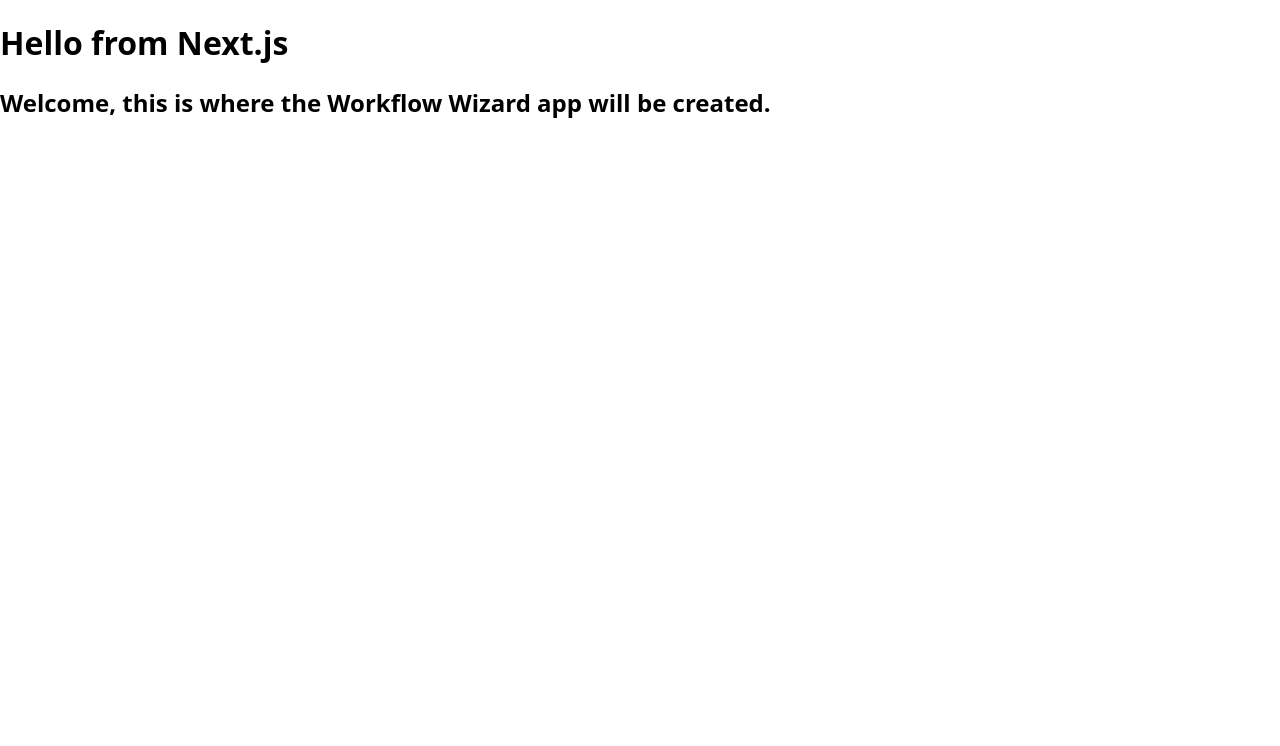
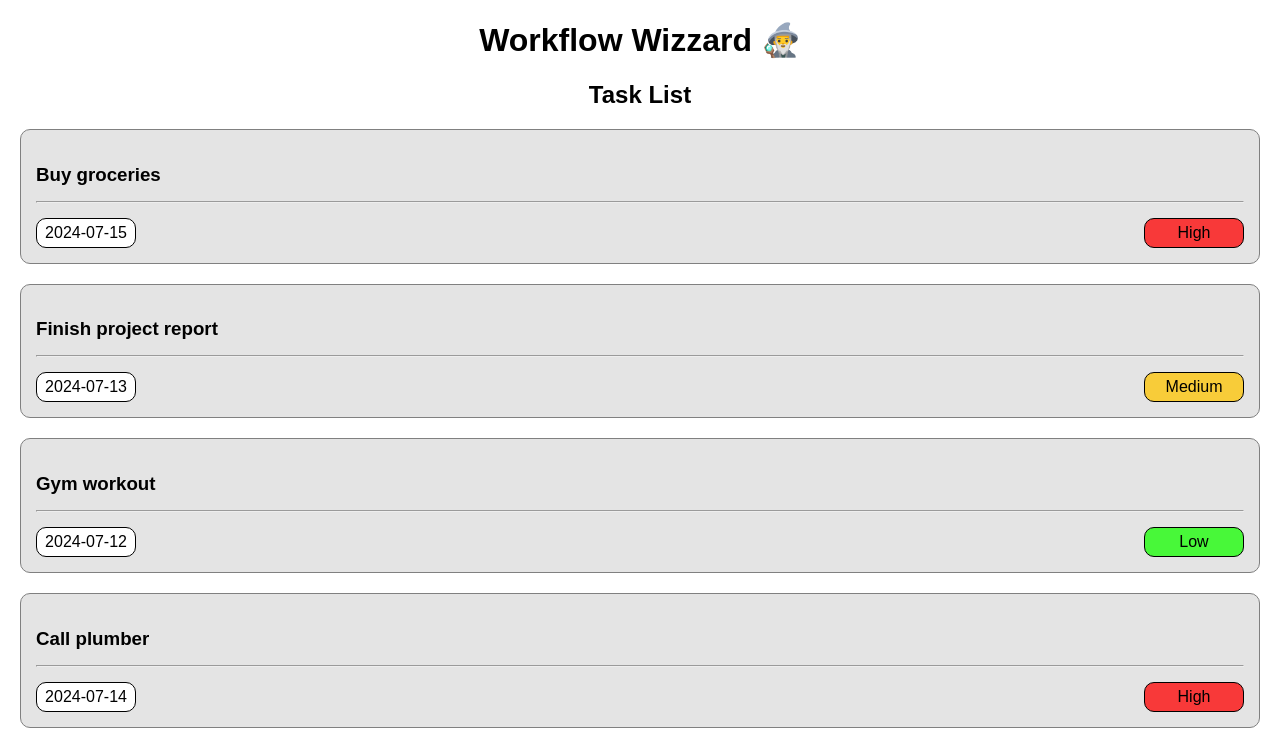
Before and after one commit to juliabellmann/workflow-wizard, a Next.js app: page / in a window 1280 px wide. Shown: the top 746 px of the page. Built offline with nearby package versions, Linux system fonts and the light colour scheme.

Commit message:
add tasklist with taskcard component and add some styling

```diff
--- /dev/null
+++ b/assets/tasks.json
@@ -0,0 +1,62 @@
+[
+  {
+    "id": "1",
+    "title": "Buy groceries",
+    "priority": "High",
+    "dueDate": "2024-07-15"
+  },
+  {
+    "id": "2",
+    "title": "Finish project report",
+    "priority": "Medium",
+    "dueDate": "2024-07-13"
+  },
+  {
+    "id": "3",
+    "title": "Gym workout",
+    "priority": "Low",
+    "dueDate": "2024-07-12"
+  },
+  {
+    "id": "4",
+    "title": "Call plumber",
+    "priority": "High",
+    "dueDate": "2024-07-14"
+  },
+  {
+    "id": "5",
+    "title": "Schedule dentist appointment",
+    "priority": "Medium",
+    "dueDate": "2024-07-16"
+  },
+  {
+    "id": "6",
+    "title": "Prepare presentation",
+    "priority": "High",
+    "dueDate": "2024-07-17"
+  },
+  {
+    "id": "7",
+    "title": "Plan weekend trip",
+    "priority": "Low",
+    "dueDate": "2024-07-18"
+  },
+  {
+    "id": "8",
+    "title": "Organize closet",
+    "priority": "Medium",
+    "dueDate": "2024-07-19"
+  },
+  {
+    "id": "9",
+    "title": "Read a book",
+    "priority": "Low",
+    "dueDate": "2024-07-20"
+  },
+  {
+    "id": "10",
+    "title": "Update software",
+    "priority": "Medium",
+    "dueDate": "2024-07-21"
+  }
+]
--- /dev/null
+++ b/components/RootLayout.js
@@ -0,0 +1,37 @@
+import Head from "next/head";
+import styled, {css} from "styled-components";
+
+// ----- Styled Components -----
+
+const StyledHeader= styled.header`
+
+    ${css`
+
+        h1 {
+            display: flex;
+            justify-content: center;
+            white-space: nowrap;
+        }
+
+    `}
+
+`;
+const StyledMain = styled.main`
+    margin: 0 20px;
+`;
+
+export default function RootLayout({ children }) {
+    return (
+        <>
+            <Head>
+                <title>Workflow Wizzard</title>
+            </Head>
+            <StyledHeader>
+                <h1>Workflow Wizzard 🧙‍♂️</h1>
+            </StyledHeader>
+            <StyledMain>
+                {children}
+            </StyledMain>
+        </>
+    );
+}
--- /dev/null
+++ b/components/TaskCard.js
@@ -0,0 +1,65 @@
+import styled, {css} from "styled-components";
+
+// ----- Styled Components -----
+
+const StyledTaskCard = styled.div`
+
+    background-color: rgba(219, 219, 219, 0.75);
+
+    border: 1px solid gray;
+    border-radius: 10px;
+    padding: 15px;
+    margin-bottom: 20px;
+
+    ${css`
+        h3 {
+            margin-bottom: 0;
+        }
+
+        hr {
+            margin: 15px 0;
+        }
+
+        div {
+            display: flex;
+            justify-content: space-between;
+        }
+
+        span {
+            background-color: white;
+            min-width: 100px;
+            text-align: center;
+            padding: 5px;
+
+            border: 1px solid black;
+            border-radius: 10px;
+        }
+
+        .High {
+            background-color: rgba(255, 0, 0, 0.75);
+        }
+
+        .Medium {
+            background-color: rgba(255, 196, 0, 0.75);
+        }
+
+        .Low {
+            background-color: rgba(21, 255, 0, 0.75);
+        }
+    `}
+`;
+
+export default function TaskCard({task}) {
+    return (
+        <>
+            <StyledTaskCard>
+                <h3>{task.title}</h3>
+                <hr></hr>
+                <div>
+                    <span>{task.dueDate}</span>
+                    <span className={`${task.priority}`}>{task.priority}</span>
+                </div>
+            </StyledTaskCard>
+        </>
+    );
+}
--- a/pages/_app.js
+++ b/pages/_app.js
@@ -1,10 +1,18 @@
 import GlobalStyle from "../styles";
+import RootLayout from "@/components/RootLayout";
+import tasks from "@/assets/tasks";
 
 export default function App({ Component, pageProps }) {
+
   return (
     <>
       <GlobalStyle />
-      <Component {...pageProps} />
+      <RootLayout>
+        <Component
+          {...pageProps}
+          tasks={tasks}
+          />
+      </RootLayout>
     </>
   );
 }
--- a/pages/index.js
+++ b/pages/index.js
@@ -1,8 +1,32 @@
-export default function HomePage() {
+import styled from "styled-components";
+import TaskCard from "@/components/TaskCard";
+
+// ----- Styled Components -----
+
+const StyledContentHeading = styled.h2`
+  display: flex;
+  justify-content: center;
+`;
+
+const StyledTaskList = styled.ul`
+  list-style: none;
+  padding: 0;
+  margin: 0;
+`;
+
+export default function HomePage({tasks}) {
   return (
-    <div>
-      <h1>Hello from Next.js</h1>
-      <h2>Welcome, this is where the Workflow Wizard app will be created.</h2>
-    </div>
+    <>
+      <StyledContentHeading>Task List</StyledContentHeading>
+      <StyledTaskList>
+        {tasks.map((task) => {
+          return (
+            <li key={task.id}>
+              <TaskCard task={task} />
+            </li>
+          )
+        })}
+      </StyledTaskList>
+    </>
   );
 }
--- a/styles.js
+++ b/styles.js
@@ -9,6 +9,6 @@ export default createGlobalStyle`
 
   body {
     margin: 0;
-    font-family: system-ui;
+    font-family: Arial, Helvetica, sans-serif;
   }
 `;
```
